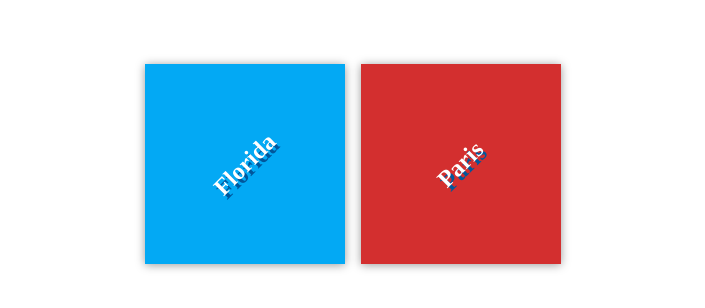
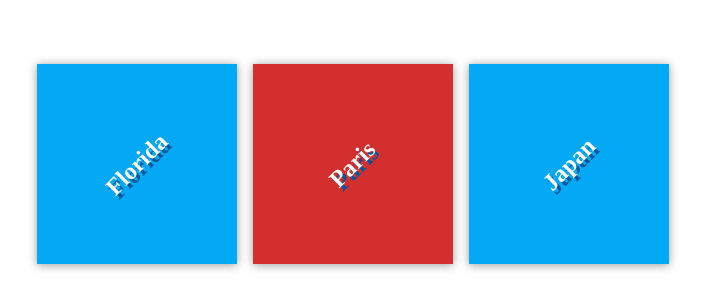
Before and after one commit to LexiBates/my_travel_plans, a plain HTML site: page index.html in a window 1280 px wide. Shown: the part 236-544 px from the top of the page, without its empty margins (287-992 px from the left). Drawn offline with Linux system fonts and the light colour scheme.

Commit message:
Add destination to list

```diff
--- a/index.html
+++ b/index.html
@@ -17,6 +17,13 @@
             <div class="destination" id="paris">
                 <h2>Paris</h2>
             </div>
+
+            <div class="destination" id="japan">
+                <h2>Japan</h2>
+            </div>
+
+
+
         </div>
     </div>
 
```
